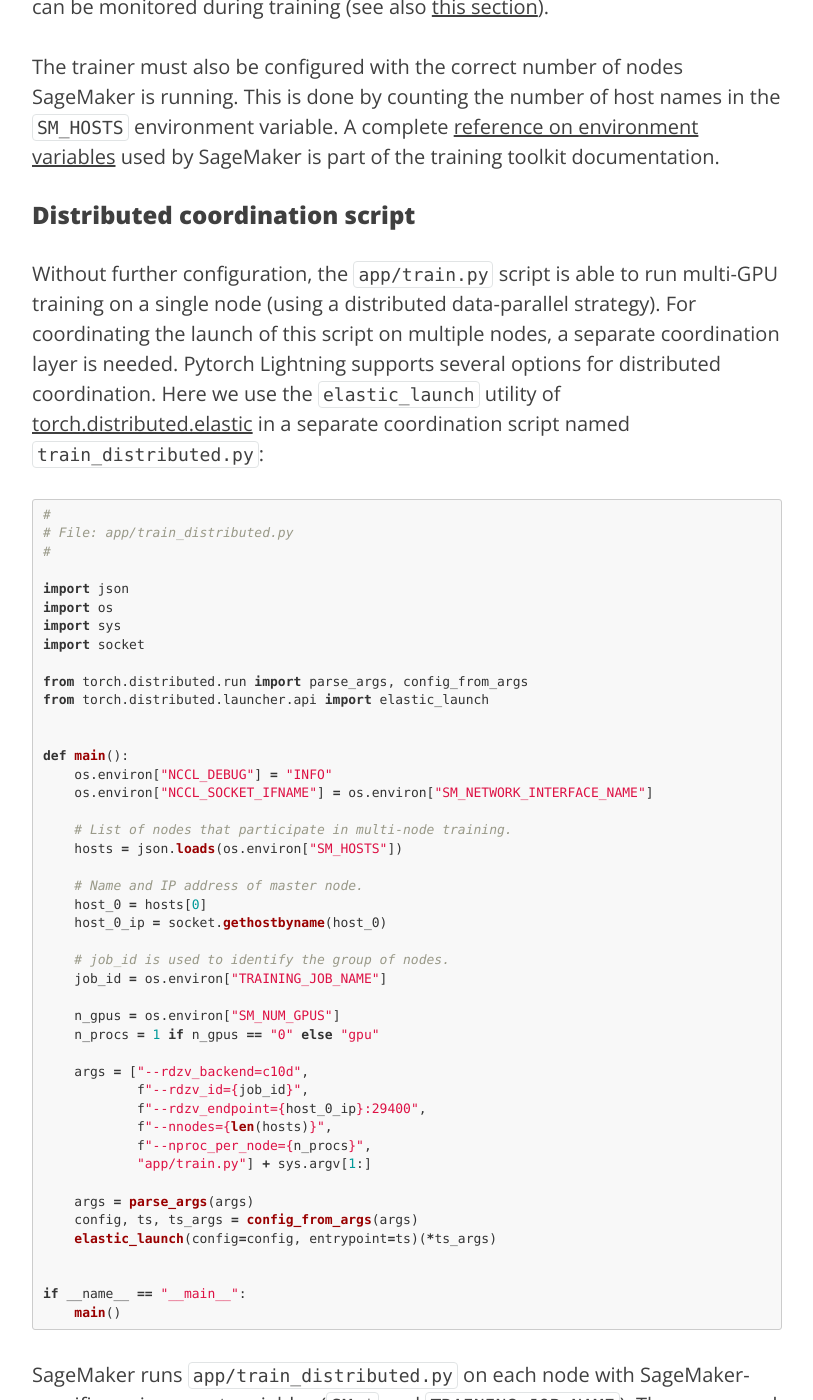
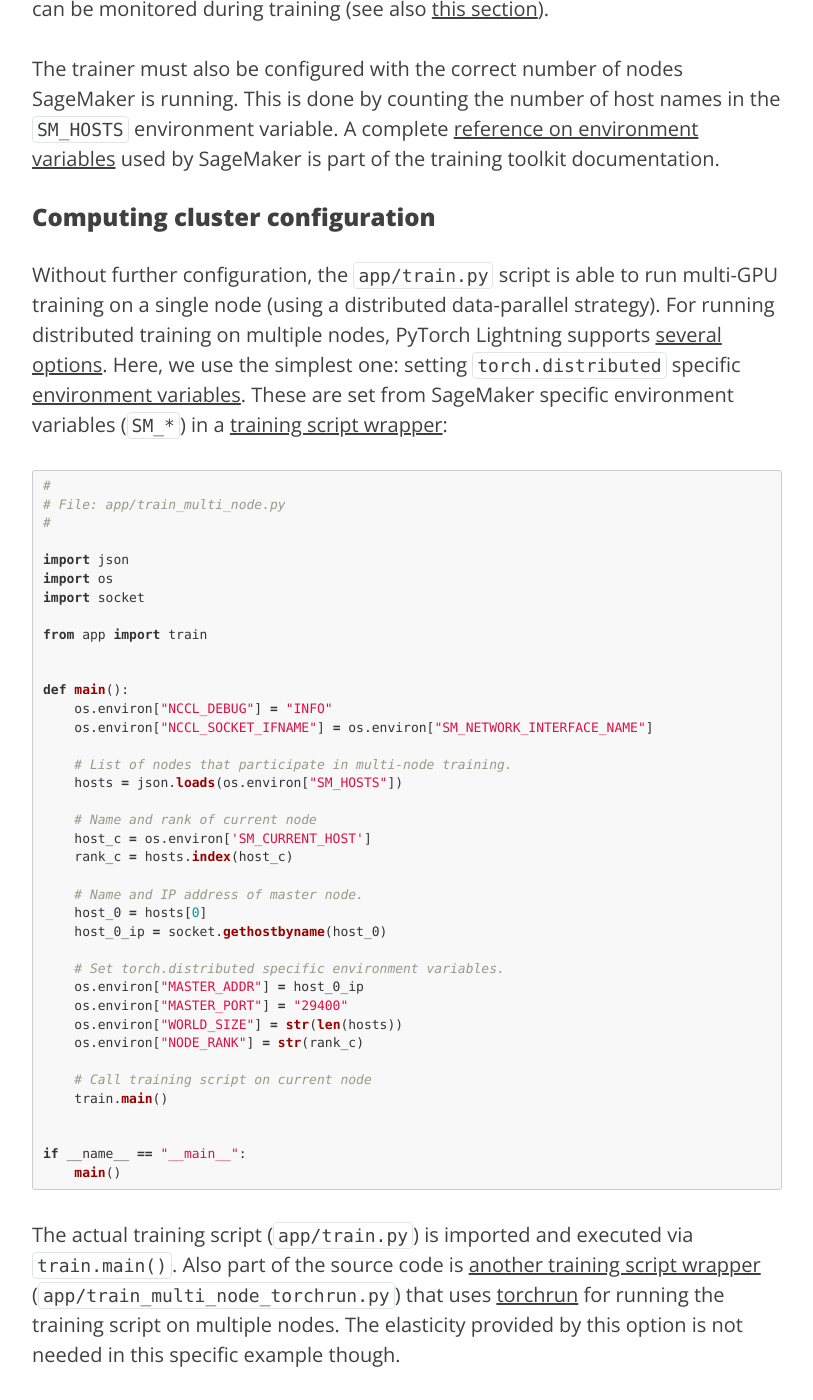
Before and after one commit to krasserm/krasserm.github.io, a Jekyll site: the page built from _posts/2022-01-21-sagemaker-multi-node.md, in a window 1280 px wide and 1400 px high, scrolled down 7481 px. Shown: the whole window, without its empty margins (233-1046 px from the left). Built offline with Jekyll 4.4.1, drawn with Linux system fonts in a browser that asks for light colours; comment, search, counter and statistics services are not loaded; some of the changed text lies outside the part shown.

Commit message:
Simplify computing cluster configuration
- provide a simpler alternative to torchrun

````diff
--- a/_posts/2022-01-21-sagemaker-multi-node.md
+++ b/_posts/2022-01-21-sagemaker-multi-node.md
@@ -16,7 +16,7 @@
 - [Extensions required by SageMaker](#extensions-required-by-sagemaker)
     - [Dependencies](#dependencies)
     - [Training script extensions](#training-script-extensions)
-    - [Distributed coordination script](#distributed-coordination-script)
+    - [Computing cluster configuration](#computing-cluster-configuration)
     - [Docker image](#docker-image)
 - [Training](#training)
     - [Without SageMaker](#without-sagemaker)
@@ -26,14 +26,14 @@
 ## Introduction
 
 Most of my deep learning projects are PyTorch projects, with [PyTorch Lightning](https://www.pytorchlightning.ai/)
-for distributed data-parallel training. I wondered what is the absolute minimum to support multi-node, multi-GPU
-training on [AWS SageMaker](https://aws.amazon.com/de/sagemaker/) for these projects. With absolute minimum I
-primarily mean minimal dependencies to AWS but also simplicity of code and configuration.
+for distributed training. I wondered what is the absolute minimum to support multi-node, multi-GPU training on
+[AWS SageMaker](https://aws.amazon.com/de/sagemaker/) for these projects. With absolute minimum I primarily mean
+minimal dependencies to AWS but also simplicity of code and configuration.
 
-This article attempts to answer this question. It starts from a simple PyTorch Lightning application (training
-[ResNet-18](https://arxiv.org/abs/1512.03385) on [CIFAR-10](https://www.cs.toronto.edu/~kriz/cifar.html)) and then
-describes the necessary steps for running it on SageMaker. First, training is tested in a local environment with
-[SageMaker local mode](https://sagemaker.readthedocs.io/en/stable/overview.html#local-mode) and then moved to the
+This article attempts to answer this question for distributed data-parallel training. It starts from a toy PyTorch
+Lightning application (training [ResNet-18](https://arxiv.org/abs/1512.03385) on [CIFAR-10](https://www.cs.toronto.edu/~kriz/cifar.html))
+and then describes the necessary steps for running it on SageMaker. First, training is tested in a local environment
+with [SageMaker local mode](https://sagemaker.readthedocs.io/en/stable/overview.html#local-mode) and then moved to the
 cloud.
 
 Cloud-based training is described using [on-demand instances](https://aws.amazon.com/sagemaker/pricing/#On-Demand_Pricing).
@@ -200,8 +200,8 @@
 
 - The [SageMaker Python SDK](https://sagemaker.readthedocs.io/) and the [SageMaker training toolkit](https://github.com/aws/sagemaker-training-toolkit)
   as additional dependencies in `environment.yml`.
-- Training script extensions to configure SageMaker-specific input and output paths and the number of nodes.
-- A distributed coordination script that coordinates the launch of the training script on multiple nodes.
+- Training script extensions to configure SageMaker-specific input and output paths.
+- A training script wrapper to configure a multi-node computing cluster.
 - A `Dockerfile` for creating a Docker image of the example application.
 
 ### Dependencies
@@ -298,26 +298,24 @@
 number of host names in the `SM_HOSTS` environment variable. A complete [reference on environment variables](https://github.com/aws/sagemaker-training-toolkit/blob/master/ENVIRONMENT_VARIABLES.md)
 used by SageMaker is part of the training toolkit documentation.
 
-### Distributed coordination script
+### Computing cluster configuration
 
 Without further configuration, the `app/train.py` script is able to run multi-GPU training on a single node (using a
-distributed data-parallel strategy). For coordinating the launch of this script on multiple nodes, a separate coordination
-layer is needed. Pytorch Lightning supports several options for distributed coordination. Here we use the `elastic_launch`
-utility of [torch.distributed.elastic](https://pytorch.org/docs/stable/distributed.elastic.html) in a separate coordination
-script named `train_distributed.py`:
+distributed data-parallel strategy). For running distributed training on multiple nodes, PyTorch Lightning supports
+[several options](https://pytorch-lightning.readthedocs.io/en/latest/clouds/cluster.html). Here, we use the simplest
+one: setting `torch.distributed` specific [environment variables](https://pytorch.org/docs/stable/distributed.html#environment-variable-initialization).
+These are set from SageMaker specific environment variables (`SM_*`) in a [training script wrapper](https://github.com/krasserm/sagemaker-tutorial/blob/wip-part-1/app/train_multi_node.py):
 
 ```python
 #
-# File: app/train_distributed.py
+# File: app/train_multi_node.py
 #
 
 import json
 import os
-import sys
 import socket
 
-from torch.distributed.run import parse_args, config_from_args
-from torch.distributed.launcher.api import elastic_launch
+from app import train
 
 
 def main():
@@ -327,40 +325,33 @@
     # List of nodes that participate in multi-node training.
     hosts = json.loads(os.environ["SM_HOSTS"])
 
+    # Name and rank of current node
+    host_c = os.environ['SM_CURRENT_HOST']
+    rank_c = hosts.index(host_c)
+
     # Name and IP address of master node.
     host_0 = hosts[0]
     host_0_ip = socket.gethostbyname(host_0)
 
-    # job_id is used to identify the group of nodes.
-    job_id = os.environ["TRAINING_JOB_NAME"]
+    # Set torch.distributed specific environment variables.
+    os.environ["MASTER_ADDR"] = host_0_ip
+    os.environ["MASTER_PORT"] = "29400"
+    os.environ["WORLD_SIZE"] = str(len(hosts))
+    os.environ["NODE_RANK"] = str(rank_c)
 
-    n_gpus = os.environ["SM_NUM_GPUS"]
-    n_procs = 1 if n_gpus == "0" else "gpu"
-
-    args = ["--rdzv_backend=c10d",
-            f"--rdzv_id={job_id}",
-            f"--rdzv_endpoint={host_0_ip}:29400",
-            f"--nnodes={len(hosts)}",
-            f"--nproc_per_node={n_procs}",
-            "app/train.py"] + sys.argv[1:]
-
-    args = parse_args(args)
-    config, ts, ts_args = config_from_args(args)
-    elastic_launch(config=config, entrypoint=ts)(*ts_args)
+    # Call training script on current node
+    train.main()
 
 
 if __name__ == "__main__":
     main()
 ```
 
-SageMaker runs `app/train_distributed.py` on each node with SageMaker-specific environment variables (`SM_*` and
-`TRAINING_JOB_NAME`). These are used to configure `elastic_launch` for multi-node training. Execution of the actual
-training code is delegated to `app/train.py` with user-defined arguments in `sys.argv[1:]`.
-
-`elastic_launch` ensures that multiple nodes join a group (via a distributed synchronization primitive called
-[rendezvous](https://pytorch.org/docs/stable/elastic/rendezvous.html)) and agree on the global ranks of their
-worker processes. Each worker process passes group- and worker-specific settings (group size, global rank, ...) to
-`app/train.py` via environment variables.
+The actual training script (`app/train.py`) is imported and executed via `train.main()`. Also part of the source code is
+[another training script wrapper](https://github.com/krasserm/sagemaker-tutorial/blob/wip-part-1/app/train_multi_node_torchrun.py)
+(`app/train_multi_node_torchrun.py`) that uses [torchrun](https://pytorch.org/docs/stable/distributed.elastic.html) for
+running the training script on multiple nodes. The elasticity provided by this option is not needed in this specific
+example though.
 
 ### Docker image
 
@@ -409,8 +400,12 @@
 # Copy application files.
 COPY app $CODEPATH/app/
 
-# Expose training script to SageMaker.
-ENV SAGEMAKER_PROGRAM app/train_distributed.py
+
+# Expose training script to SageMaker and support overriding
+# at build-time. This can either be app/train_multi_node.py
+# (default) or app/train_multi_node_torchrun.py.
+ARG SAGEMAKER_PROGRAM=app/train_multi_node.py
+ENV SAGEMAKER_PROGRAM=${SAGEMAKER_PROGRAM}
 
 # Make all local GPUs visible
 ENV NVIDIA_VISIBLE_DEVICES="all"
@@ -421,10 +416,12 @@
 ENTRYPOINT ["app/train.sh"]
 ```
 
-With the `SAGEMAKER_PROGRAM` environment variable, the SageMaker training toolkit is configured to run the coordination
-script `app/train_distributed.py` on each node. The coordination script, as well as the training toolkit itself, need an
-activated `sagemaker-tutorial` conda environment for running. Activation of the conda environment is done in the container's
-entrypoint `app/train.sh`:
+With the `SAGEMAKER_PROGRAM` environment variable, the SageMaker training toolkit is configured to run `app/train_multi_node.py`
+on each node. This can be [overridden at build time](https://github.com/krasserm/sagemaker-tutorial/blob/wip-part-1/README.md#training)
+to use `app/train_multi_node_torchrun.py` instead.
+
+The training script , as well as the training toolkit itself, need an activated `sagemaker-tutorial` conda environment
+for running. Activation of the conda environment is done in the container's entrypoint `app/train.sh`:
 
 ```bash
 #!/bin/bash --login
@@ -436,11 +433,11 @@
 conda activate sagemaker-tutorial
 export PYTHONPATH=.
 
-$1
+$@
 ```
 
 For training, SageMaker runs Docker containers with `train` as command. This command is the first argument to the
-`app/train.sh` entrypoint and can therefore the referenced and executed as `$1`, after having activated the conda
+`app/train.sh` entrypoint and can therefore the referenced and executed as `$@`, after having activated the conda
 environment.
 
 The `train` executable is implemented by the SageMaker training toolkit (which is completely independent of the
@@ -451,7 +448,7 @@
 
 ### Without SageMaker
 
-Before running `app/train.py` on SageMaker (via `app/train_distributed.py`), it is useful to run it directly within
+Before running `app/train.py` on SageMaker (via `app/train_multi_node.py`), it is useful to run it directly within
 the `sagemaker-tutorial` conda environment to check if everything works as expected. Assuming there are one or more
 GPUs available, single-node (multi-)GPU training for 5 epochs can be started e.g. with:
 
````
